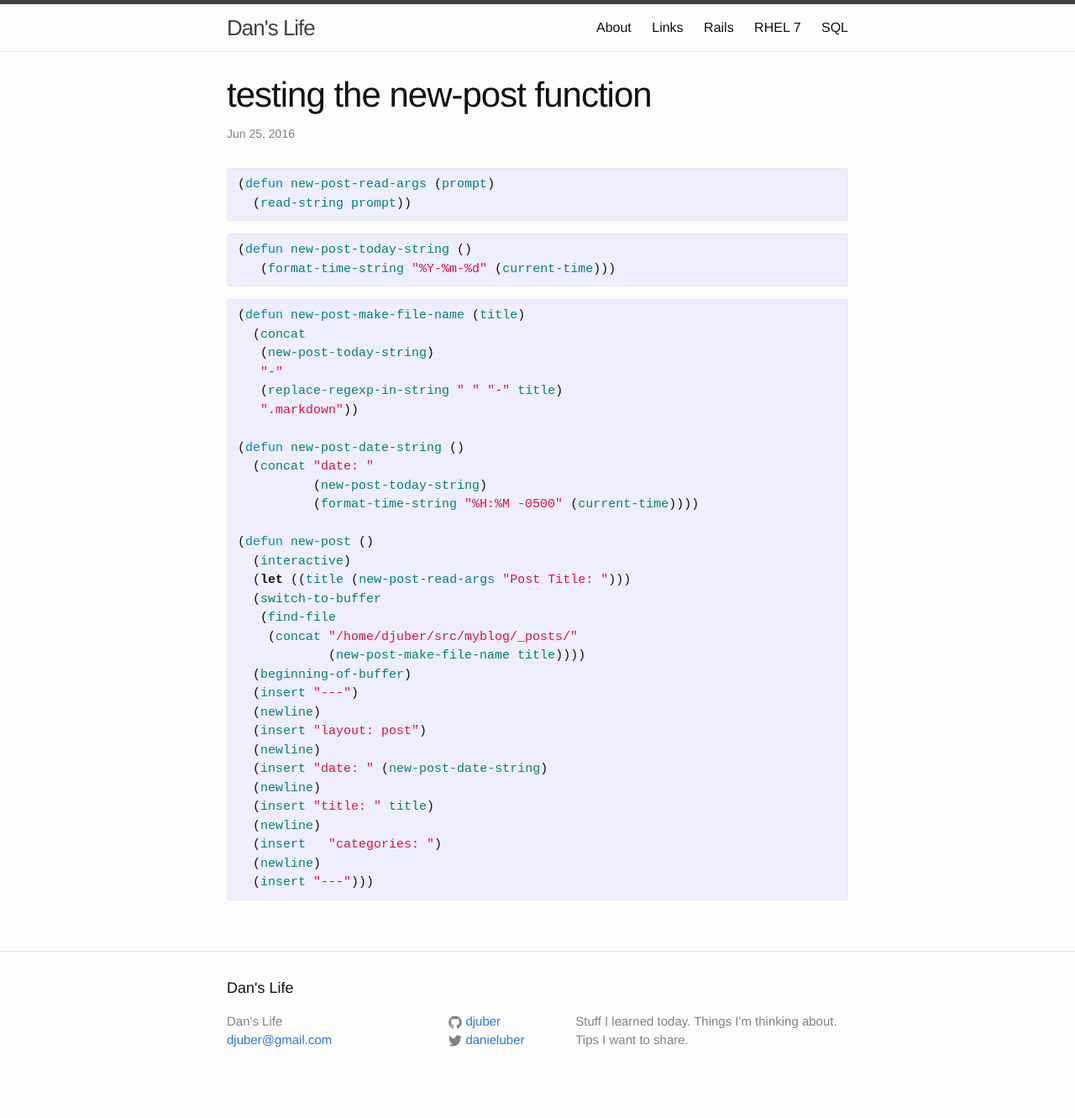
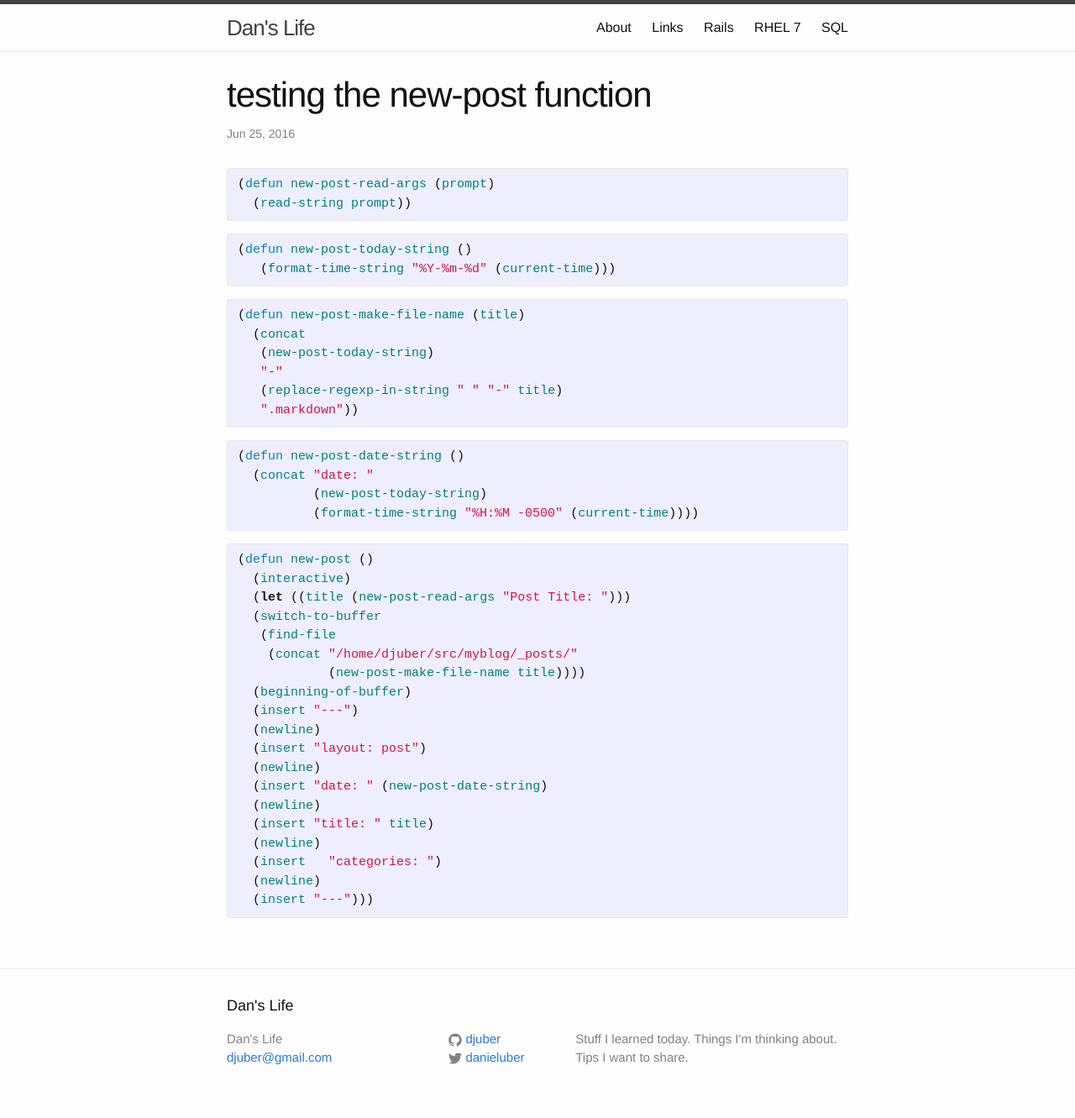
Before and after one commit to djuber/myblog, a Jekyll site: the page built from _posts/2016-06-25-testing-the-new-post-function.markdown, in a window 1280 px wide. Shown: the whole page at 84% size. Built offline with Jekyll 4.4.1, drawn with Linux system fonts in a browser that asks for light colours; before the commit the page ends 1310 px from its top, so only the background shows below that.

Commit message:
automated 2016-06-25-14:20:05

```diff
--- a/_posts/2016-06-25-testing-the-new-post-function.markdown
+++ b/_posts/2016-06-25-testing-the-new-post-function.markdown
@@ -24,12 +24,16 @@ categories: emacs
    "-"
    (replace-regexp-in-string " " "-" title)
    ".markdown"))
+{% endhighlight %}
 
+{% highlight lisp %}
 (defun new-post-date-string ()
   (concat "date: "
 	  (new-post-today-string)
 	  (format-time-string "%H:%M -0500" (current-time))))
+{% endhighlight %}
 
+{% highlight lisp %}
 (defun new-post ()
   (interactive)
   (let ((title (new-post-read-args "Post Title: ")))
```
